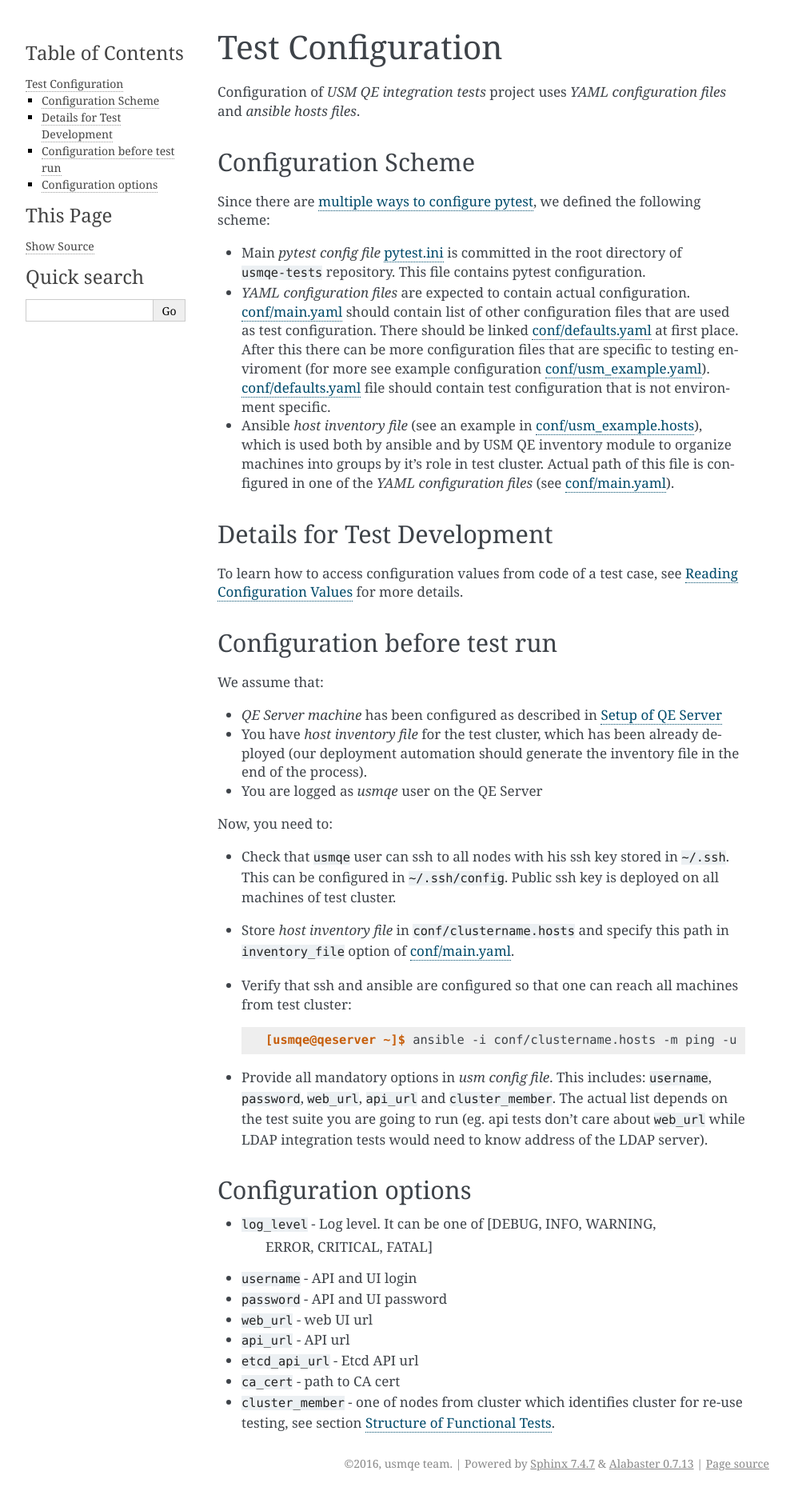
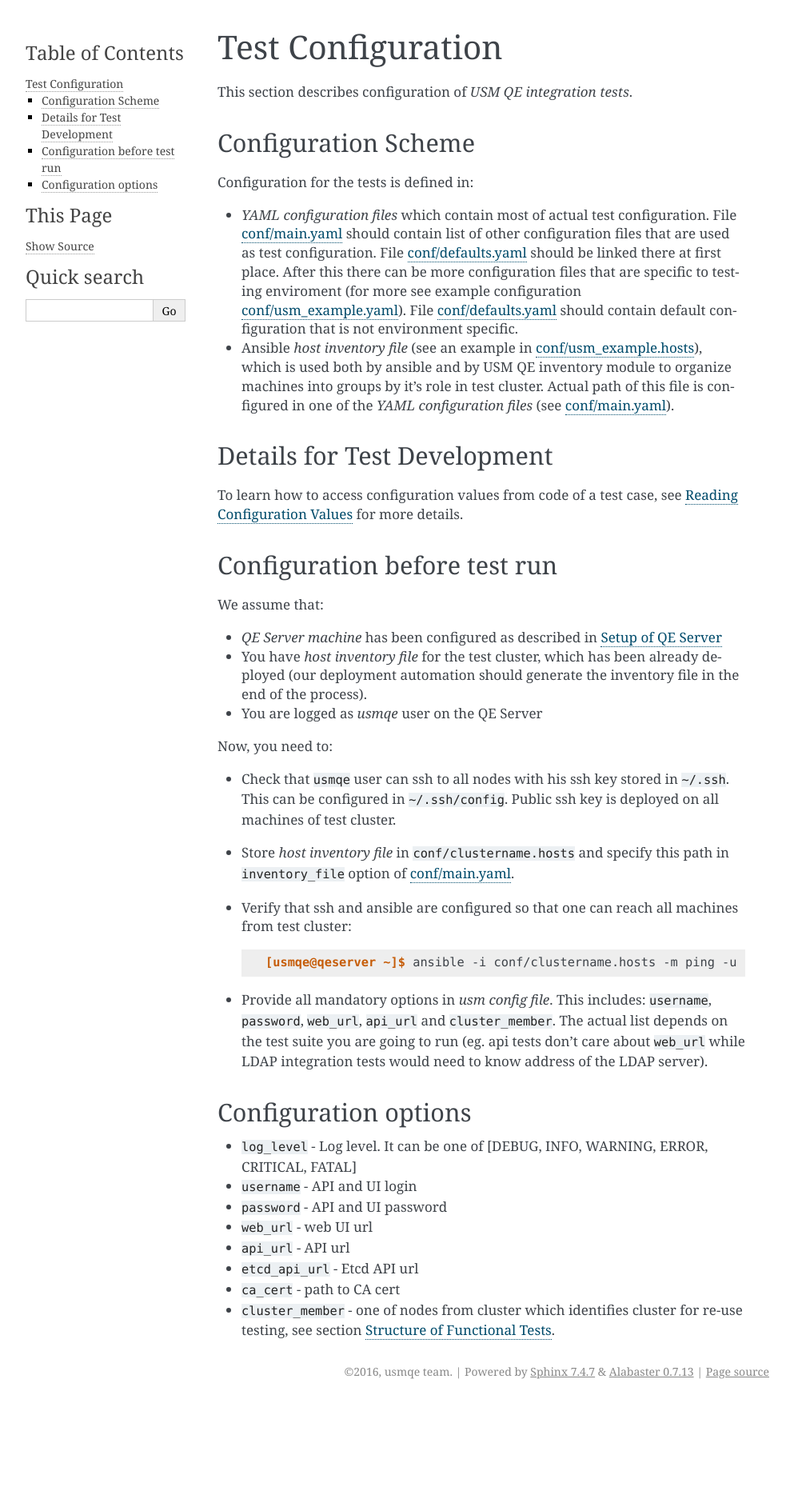
Before and after one commit to usmqe/usmqe-tests, a Sphinx documentation site: the page built from docs/test_configuration.rst, in a window 1280 px wide. Shown: the whole page at 80% size, without its empty margins (148-1141 px from the left). Built offline with Sphinx 7.4.7, drawn with Linux system fonts in a browser that asks for light colours; after the commit the page ends 1754 px from its top, so only the background shows below that.

Commit message:
clarify some config related docs

```diff
--- a/docs/test_configuration.rst
+++ b/docs/test_configuration.rst
@@ -2,25 +2,22 @@
  Test Configuration
 ====================
 
-Configuration of *USM QE integration tests* project uses `YAML configuration
-files` and `ansible hosts files`.
+This section describes configuration of *USM QE integration tests*.
+
 
 Configuration Scheme
 ====================
 
-Since there are `multiple ways to configure pytest`_, we defined the following
-scheme:
+Configuration for the tests is defined in:
 
-* Main *pytest config file* `pytest.ini`_ is committed in the root directory
-  of ``usmqe-tests`` repository. This file contains pytest configuration.
-
-* *YAML configuration files* are expected to contain actual configuration.
-  `conf/main.yaml`_ should contain list of other configuration files that are
-  used as test configuration. There should be linked `conf/defaults.yaml`_ at
+* *YAML configuration files* which contain most of actual test configuration.
+  File `conf/main.yaml`_ should contain list of other configuration files that
+  are used as test configuration. File `conf/defaults.yaml`_ should be linked
+  there at
   first place. After this there can be more configuration files that are
   specific to testing enviroment (for more see example configuration
-  `conf/usm_example.yaml`_). `conf/defaults.yaml`_ file should contain test
-  configuration that is not environment specific.
+  `conf/usm_example.yaml`_). File `conf/defaults.yaml`_ should contain
+  default configuration that is not environment specific.
 
 * Ansible *host inventory file* (see an example in `conf/usm_example.hosts`_),
   which is used both by ansible and by USM QE inventory module to organize
@@ -78,23 +75,16 @@ Now, you need to:
 Configuration options
 ======================
 
-* ``log_level`` - Log level. It can be one of [DEBUG, INFO, WARNING,
-                  ERROR, CRITICAL, FATAL]
-
+* ``log_level`` - Log level. It can be one of [DEBUG, INFO, WARNING, ERROR,
+  CRITICAL, FATAL]
 * ``username`` - API and UI login
-
 * ``password`` - API and UI password
-
 * ``web_url`` - web UI url
-
 * ``api_url`` - API url
-
 * ``etcd_api_url`` - Etcd API url
-
 * ``ca_cert`` - path to CA cert
-
-* ``cluster_member`` - one of nodes from cluster which identifies cluster for re-use testing,
-  see section :ref:`functional_tests`.
+* ``cluster_member`` - one of nodes from cluster which identifies cluster for
+  re-use testing, see section :ref:`functional_tests`.
 
 .. _`multiple ways to configure pytest`: http://doc.pytest.org/en/latest/customize.html
 .. _`pytest.ini`: https://github.com/usmqe/usmqe-tests/blob/master/pytest.ini
--- a/docs/test_development.rst
+++ b/docs/test_development.rst
@@ -23,7 +23,7 @@ rule if readability is affected, assuming the line length doesn't go over
 Reading Configuration Values
 ============================
 
-To access USM QE configuration, use standard pytest configuration functions:
+To access USM QE configuration, use ``UsmConfig`` object:
 
 .. code-block:: python
 
@@ -34,7 +34,7 @@ To access USM QE configuration, use standard pytest configuration functions:
     username = CONF.config["usmqe"]["username"]
 
 Obviously this assumes that the ``username`` option has been specified in
-USM QE config file (which is referenced via ``usmqe`` key). The minimal
+a config file which is referenced in ``conf/main.yaml`` file. The minimal
 yaml file for the previous example to work would look like this::
 
     usmqe:
@@ -42,7 +42,7 @@ yaml file for the previous example to work would look like this::
 
 To access data from the host inventory, use functions provided by
 class ``InventoryManager`` from ``ansible.inventory.manager`` module.
-If ``inventory_file`` option is specified correctly in *USM QE config file*
+If ``inventory_file`` option is specified correctly in ``conf/main.yaml`` file,
 then instance of this class is available after loading the configuration under
 ``inventory`` key, e.g. ``CONF.inventory``.
 
```
